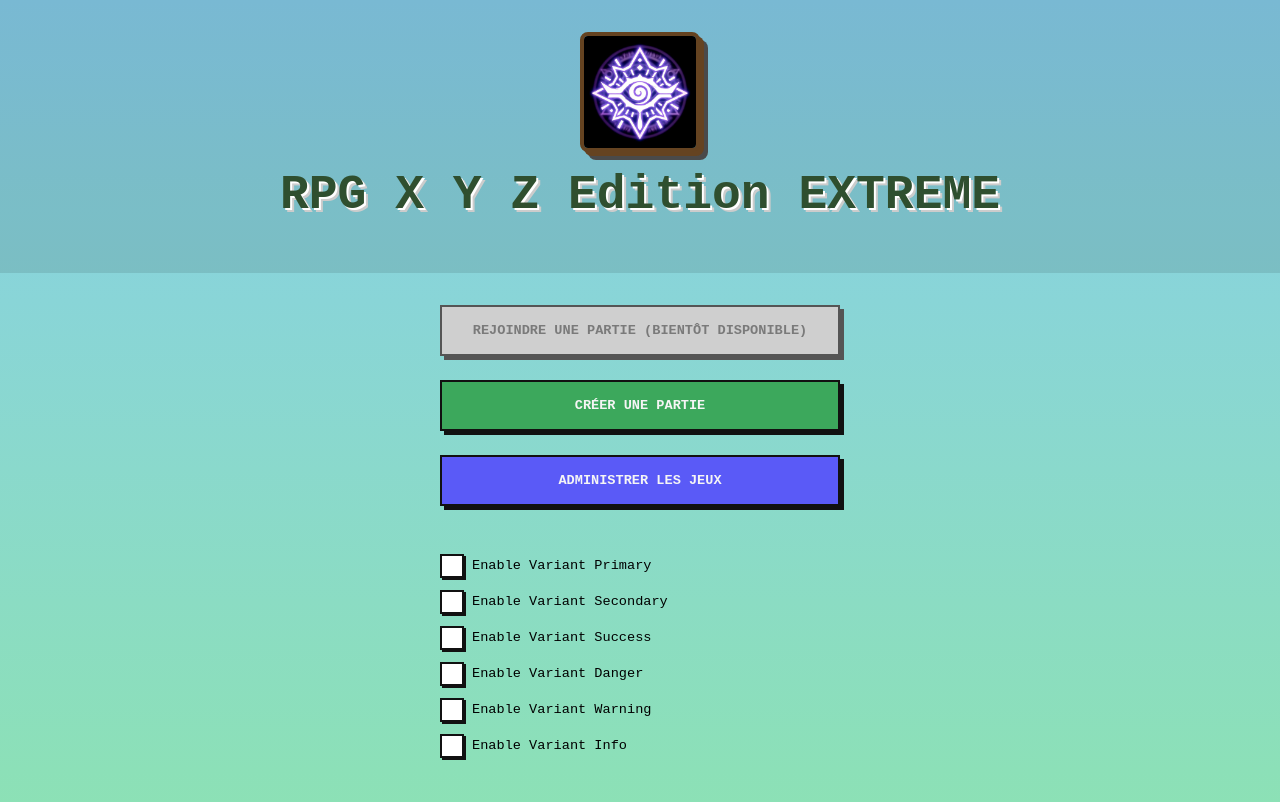
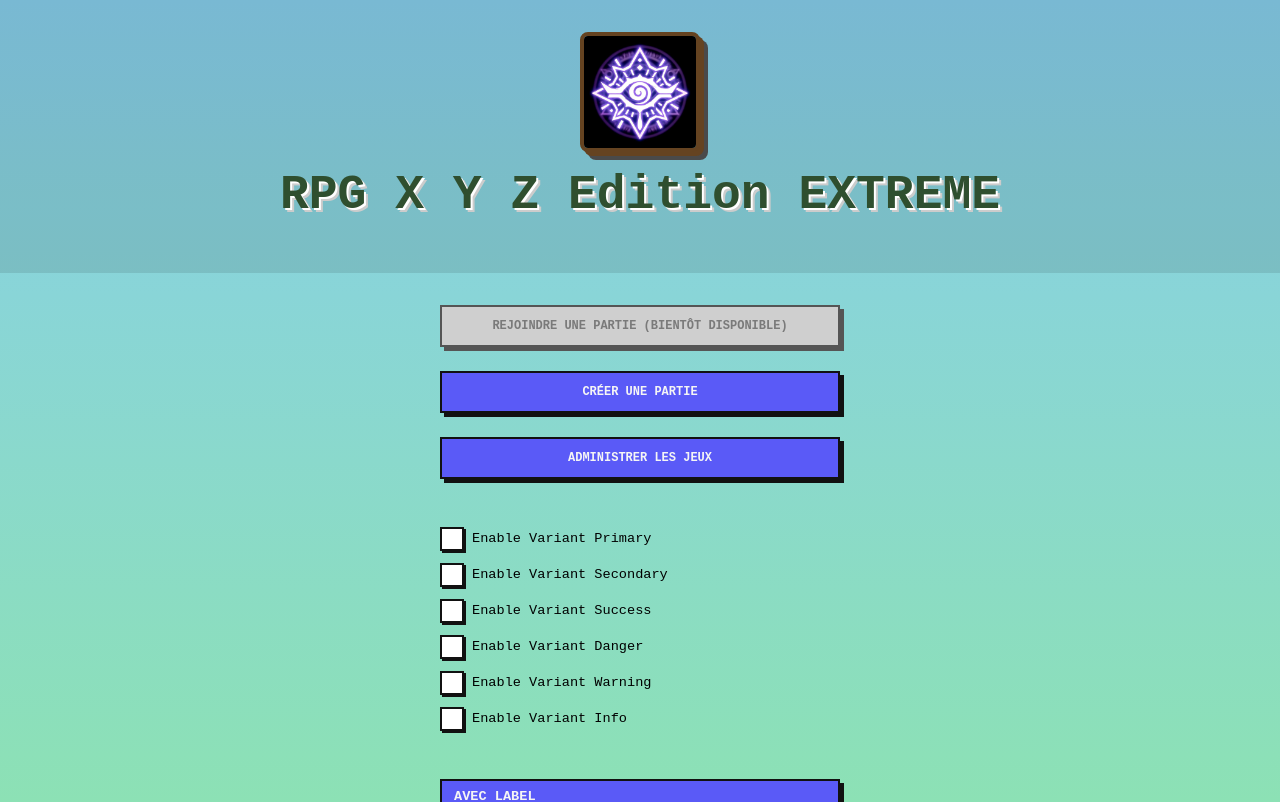
Before and after one commit to Ilyes-Jamoussi/Online-Multiplayer-RPG-Platform, an Angular app in the folder client/: page /#/home in a window 1280 px wide. Shown: the top 802 px of the page. Built offline with nearby package versions, Linux system fonts and the light colour scheme.

Commit message:
feat(link button component): bouton à utiliser pour les changer de page - eviter d'utiliser un bouton réel, et un changement de page via le routeur apres un événement `click` sur le bouton Voir #19

```diff
--- a/client/src/app/pages/home-page/home-page.component.html
+++ b/client/src/app/pages/home-page/home-page.component.html
@@ -12,41 +12,49 @@
 
     <main class="main-menu">
         <div class="menu-buttons">
-            <app-ui-button [variant]="'secondary'" [disabled]="true" [size]="'lg'" [fullWidth]="true" (buttonClick)="onJoinGame()" shape="square">
+            <app-ui-link-button [fullWidth]="true" [routerLink]="'/join-game-page'" [variant]="'secondary'" [disabled]="true">
                 Rejoindre une partie (Bientôt disponible)
-            </app-ui-button>
-
-            <app-ui-button
-                [text]="'Créer une partie'"
-                [variant]="'success'"
-                [size]="'lg'"
-                [fullWidth]="true"
-                shape="square"
-                (buttonClick)="onCreateGame()"
-            >
-                Créer une partie
-            </app-ui-button>
-
-            <app-ui-button
-                [text]="'Administrer les jeux'"
-                [variant]="'primary'"
-                [size]="'lg'"
-                [fullWidth]="true"
-                (buttonClick)="onAdminGames()"
-                shape="square"
-            >
-                Administrer les jeux
-            </app-ui-button>
-            <!-- Demo checkboxes -->
-            <div style="margin: 24px 0; display: flex; flex-direction: column; gap: 12px;">
-                <app-ui-checkbox shape="square" size="lg" label="Enable Variant Primary" variant="primary" [(ngModel)]="variantPrimary"></app-ui-checkbox>
-                <app-ui-checkbox shape="square" size="lg" label="Enable Variant Secondary" variant="secondary" [(ngModel)]="variantSecondary"></app-ui-checkbox>
-                <app-ui-checkbox shape="square" size="lg" label="Enable Variant Success" variant="success" [(ngModel)]="variantSuccess"></app-ui-checkbox>
-                <app-ui-checkbox shape="square" size="lg" label="Enable Variant Danger" variant="danger" [(ngModel)]="variantDanger"></app-ui-checkbox>
-                <app-ui-checkbox shape="square" size="lg" label="Enable Variant Warning" variant="warning" [(ngModel)]="variantWarning"></app-ui-checkbox>
+            </app-ui-link-button>
+            <app-ui-link-button [fullWidth]="true" [routerLink]="'/create--game-page'" [variant]="'primary'"> Créer une partie </app-ui-link-button>
+            <app-ui-link-button [fullWidth]="true" [routerLink]="'/admin-page'" [variant]="'primary'"> Administrer les jeux </app-ui-link-button>
+            <div style="margin: 24px 0; display: flex; flex-direction: column; gap: 12px">
+                <app-ui-checkbox
+                    shape="square"
+                    size="lg"
+                    label="Enable Variant Primary"
+                    variant="primary"
+                    [(ngModel)]="variantPrimary"
+                ></app-ui-checkbox>
+                <app-ui-checkbox
+                    shape="square"
+                    size="lg"
+                    label="Enable Variant Secondary"
+                    variant="secondary"
+                    [(ngModel)]="variantSecondary"
+                ></app-ui-checkbox>
+                <app-ui-checkbox
+                    shape="square"
+                    size="lg"
+                    label="Enable Variant Success"
+                    variant="success"
+                    [(ngModel)]="variantSuccess"
+                ></app-ui-checkbox>
+                <app-ui-checkbox
+                    shape="square"
+                    size="lg"
+                    label="Enable Variant Danger"
+                    variant="danger"
+                    [(ngModel)]="variantDanger"
+                ></app-ui-checkbox>
+                <app-ui-checkbox
+                    shape="square"
+                    size="lg"
+                    label="Enable Variant Warning"
+                    variant="warning"
+                    [(ngModel)]="variantWarning"
+                ></app-ui-checkbox>
                 <app-ui-checkbox shape="square" size="lg" label="Enable Variant Info" variant="info" [(ngModel)]="variantInfo"></app-ui-checkbox>
             </div>
-            <!-- End demo checkboxes -->
             <app-ui-input
                 [(ngModel)]="gameName"
                 [fullWidth]="true"
--- a/client/src/app/pages/home-page/home-page.component.ts
+++ b/client/src/app/pages/home-page/home-page.component.ts
@@ -1,17 +1,15 @@
 import { CommonModule } from '@angular/common';
 import { Component } from '@angular/core';
-import { Router } from '@angular/router';
-import { ButtonComponent } from '@app/shared/ui/components/button/button.component';
-import { ROUTES } from '@app/constants/routes.constants';
 import { UiInputComponent } from '@ui/components/input/input.component';
 import { FormsModule } from '@angular/forms';
 import { UiCheckboxComponent } from '@ui/components/checkbox/checkbox.component';
+import { UiLinkButtonComponent } from '@ui/components/button/link-button.component';
 
 @Component({
     selector: 'app-home-page',
     templateUrl: './home-page.component.html',
     styleUrls: ['./home-page.component.scss'],
-    imports: [ButtonComponent, CommonModule, UiInputComponent, UiCheckboxComponent, FormsModule],
+    imports: [UiLinkButtonComponent, CommonModule, UiInputComponent, UiCheckboxComponent, FormsModule, UiLinkButtonComponent],
     standalone: true,
 })
 export class HomePageComponent {
@@ -29,18 +27,4 @@ export class HomePageComponent {
         teamNumber: '204',
         members: ['Wael El Karoui', 'Ilyes Jamoussi', 'Noah Blanchard', 'Adam Rafai', 'Eduard Andrei Podaru'],
     };
-
-    constructor(private router: Router) {}
-
-    onJoinGame(): void {
-        alert('Joindre une partie - Option désactivée pour le Sprint 1');
-    }
-
-    onCreateGame(): void {
-        this.router.navigate([ROUTES.createGamePage]);
-    }
-
-    onAdminGames(): void {
-        this.router.navigate([ROUTES.adminPage]);
-    }
 }
--- a/client/src/app/shared/ui/components/button/button.component.scss
+++ b/client/src/app/shared/ui/components/button/button.component.scss
@@ -125,3 +125,17 @@
 .uiBtn.iconRight {
     flex-direction: row-reverse;
 }
+
+/* Remove the underline from link buttons */
+.uiBtn.linkBtn {
+    text-decoration: none;
+    &:hover {
+        text-decoration: none;
+    }
+    &:active {
+        text-decoration: none;
+    }
+    &:focus {
+        text-decoration: none;
+    }
+}
--- /dev/null
+++ b/client/src/app/shared/ui/components/button/link-button.component.html
@@ -0,0 +1,17 @@
+<a
+    [routerLink]="routerLink"
+    [queryParams]="queryParams"
+    [fragment]="fragment"
+    [target]="target"
+    [ngClass]="classes"
+    class="uiBtn"
+    tabindex="0"
+>
+    @if (icon && !iconRight) {
+        <span class="btn-icon" aria-hidden="true">{{ icon }}</span>
+    }
+    <span class="btn-text"><ng-content></ng-content></span>
+    @if (icon && iconRight) {
+        <span class="btn-icon" aria-hidden="true">{{ icon }}</span>
+    }
+</a>
--- /dev/null
+++ b/client/src/app/shared/ui/components/button/link-button.component.ts
@@ -0,0 +1,34 @@
+import { CommonModule } from '@angular/common';
+import { Component, Input } from '@angular/core';
+import { RouterModule } from '@angular/router';
+import { UiBaseComponent } from '@app/shared/ui/components/ui-base.component';
+
+@Component({
+    selector: 'app-ui-link-button',
+    standalone: true,
+    imports: [CommonModule, RouterModule],
+    templateUrl: './link-button.component.html',
+    styleUrls: ['./button.component.scss'],
+})
+export class UiLinkButtonComponent extends UiBaseComponent {
+    /** Optional icon (Material icon name or text/emoji) */
+    @Input() icon?: string;
+    @Input() iconRight: boolean = false;
+
+    /** Router link parameters */
+    @Input() routerLink!: string | string[];
+    @Input() queryParams?: { [k: string]: unknown };
+    @Input() fragment?: string;
+    @Input() target?: string;
+    @Input() routerLinkActive?: string | string[];
+
+    override get classes(): Record<string, boolean> {
+        return {
+            uiBtn: true,
+            linkBtn: true,
+            ...super.classes,
+            iconRight: !!this.icon && this.iconRight,
+            iconLeft: !!this.icon && !this.iconRight,
+        };
+    }
+}
```
